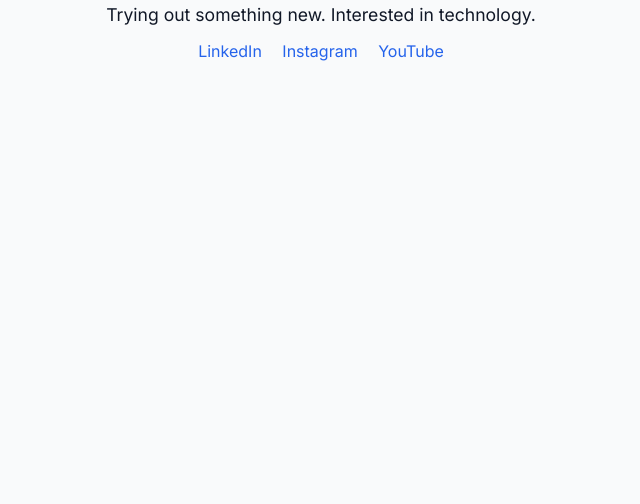
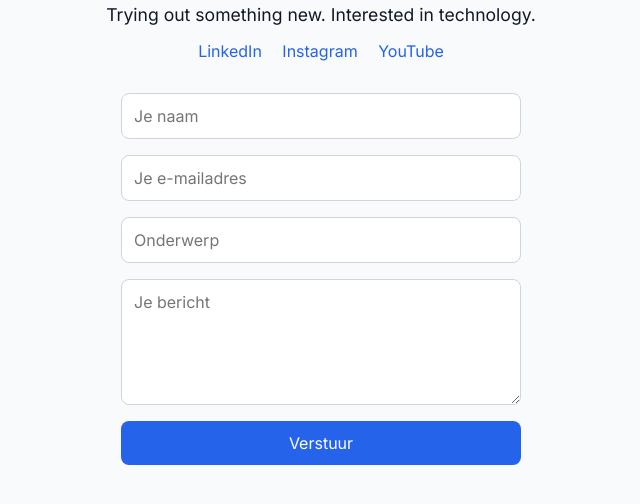
Before and after one commit to macdude2/joerimartens.github.io, a plain HTML site: page index.html in a window 1280 px wide. Shown: the part 318-822 px from the top of the page, without its empty margins (319-959 px from the left). Before the commit the page ends 800 px from the top, so only its background shows below. Drawn offline with Linux system fonts and the light colour scheme.

Commit message:
Update index.html

```diff
--- a/index.html
+++ b/index.html
@@ -85,5 +85,13 @@
     <a href="https://www.instagram.com/joerimartens/" target="_blank">Instagram</a>
     <a href="https://www.youtube.com/@Macdude2" target="_blank">YouTube</a>
   </div>
+
+  <form action="https://formspree.io/f/mvgkeklg" method="POST">
+    <input type="text" name="name" placeholder="Je naam" required>
+    <input type="email" name="email" placeholder="Je e-mailadres" required>
+    <input type="text" name="subject" placeholder="Onderwerp" required>
+    <textarea name="message" rows="5" placeholder="Je bericht"></textarea>
+    <button type="submit">Verstuur</button>
+  </form>
 </body>
 </html>
```
